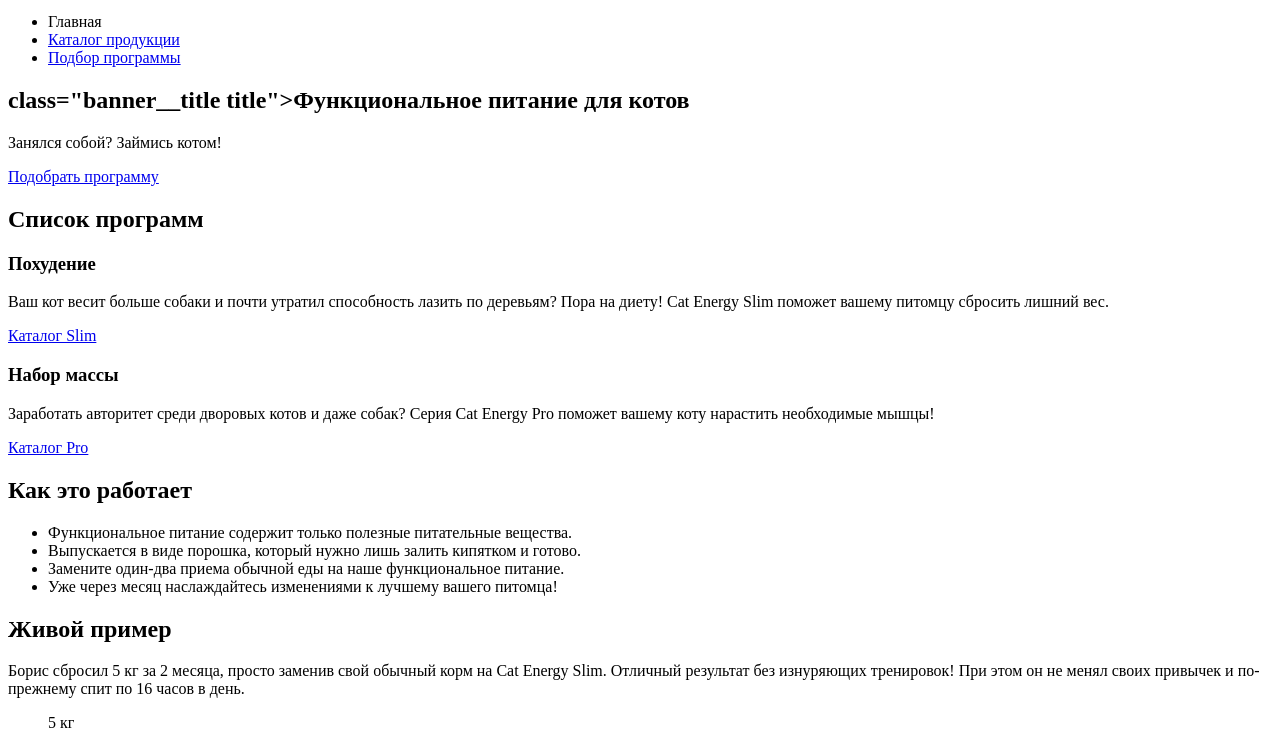
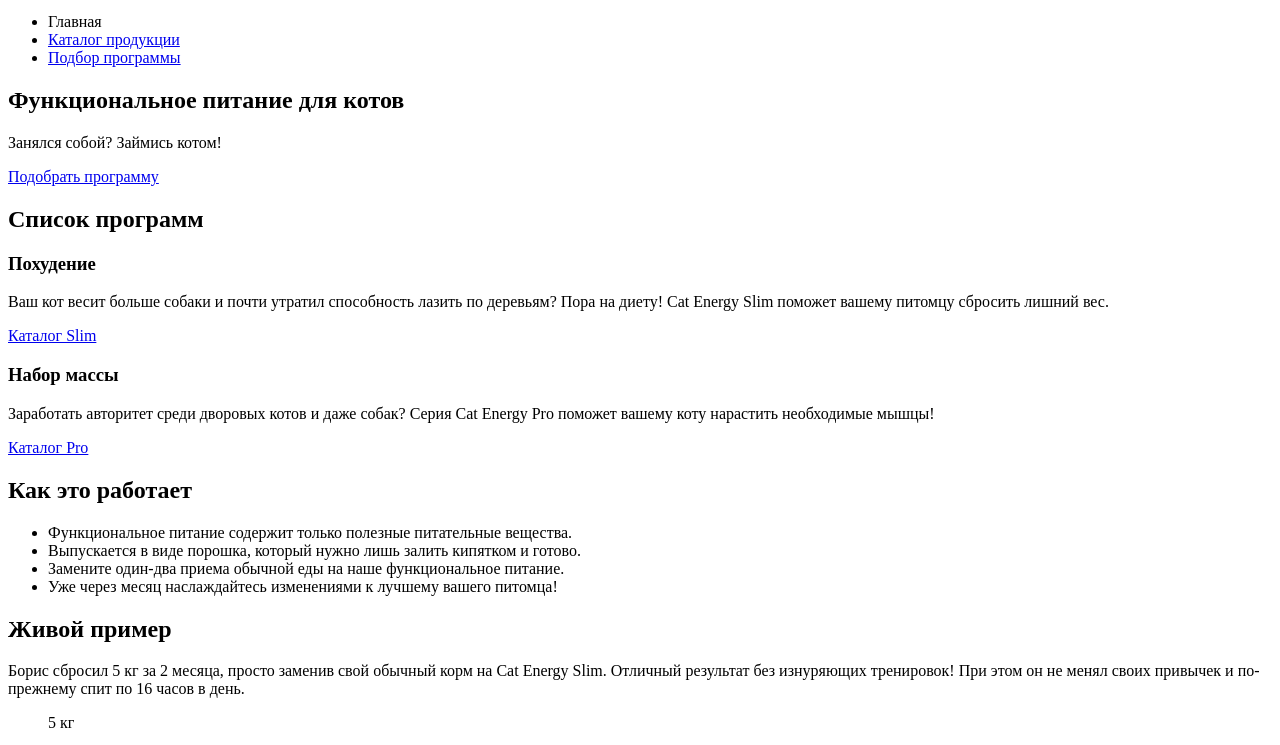
Before and after one commit to MaximNeporada/601999-cat-energy, a website: page source/index.html in a window 1280 px wide. Shown: the part 55-800 px from the top of the page. Drawn offline with Linux system fonts and the light colour scheme.

Commit message:
Мелкие правки

```diff
--- a/source/index.html
+++ b/source/index.html
@@ -36,7 +36,7 @@
       <div class="container">
         <section class="banner">
         <div class="banner__wrapper">
-          <h1>class="banner__title title">Функциональное питание для котов</h1>
+          <h1 class="banner__title title">Функциональное питание для котов</h1>
           <p class="banner__slogan">Занялся собой? Займись котом!</p>
           <div class="banner__image"></div>
           <a class="banner__button button" href="program-choice.html">Подобрать программу</a>
```
Also changed, not shown: source/img/logo-mobile.svg (added).
